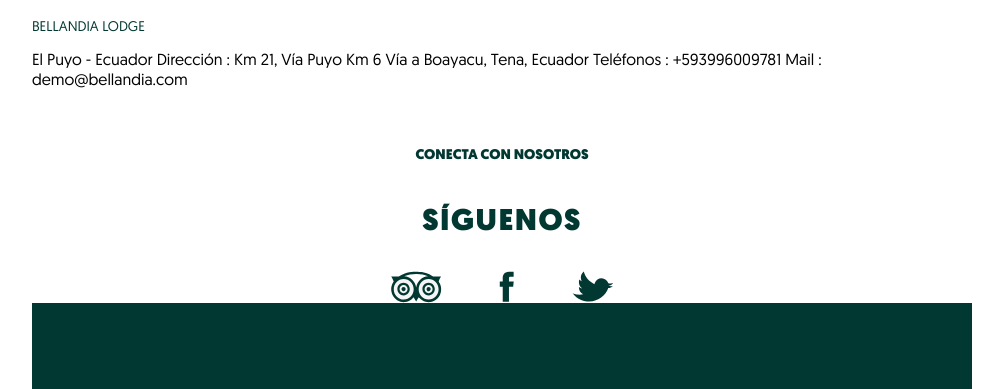
After one commit to IvanJijon/bellandia, a CodeIgniter app: the page made by application/views/coordinates.php in a window 1280 px wide. The commit adds this page. Shown: the part 624-1013 px from the top of the page, without its empty margins (138-1141 px from the left). Run offline with CodeIgniter, Linux system fonts and the light colour scheme.

Commit message:
coordinates

```diff
--- /dev/null
+++ b/application/views/coordinates.php
@@ -0,0 +1,35 @@
+<?php
+include("inc/header.php");
+?>
+
+</head>
+
+<body>
+
+<?php
+include("inc/menu-scroll.php");
+?>
+
+
+<div class="content">
+	<h1 style="margin-bottom: 55px;">
+		CÓMO LLEGAR
+	</h1>
+
+	<iframe id="maps"src="https://www.google.com/maps/embed?pb=!1m18!1m12!1m3!1d3988.6434393766463!2d-77.98323368512438!3d-1.3904925361412062!2m3!1f0!2f0!3f0!3m2!1i1024!2i768!4f13.1!3m3!1m2!1s0x91d3e3b6f537fa95%3A0x742c57ab73fb069e!2sBellandia+Lodge!5e0!3m2!1sfr!2sfr!4v1458068009308" width="600" height="450" frameborder="0" style="border:0" allowfullscreen></iframe>
+
+	<div id="coordinates">
+		<h3>
+			BELLANDIA LODGE
+		</h3>
+		<div> El Puyo - Ecuador
+		Dirección : Km 21, Vía Puyo Km 6 Vía a Boayacu, Tena, Ecuador
+		Teléfonos : +593996009781
+		Mail : demo@bellandia.com
+	</div>
+
+</div>
+
+<?php
+include("inc/home-footer.php");
+?>
--- a/application/views/inc/menu-scroll.php
+++ b/application/views/inc/menu-scroll.php
@@ -5,7 +5,7 @@
 		<a href="/activities">ACTIVIDADES</a>
 		<a href="/gallery">GALERIA</a>
 		<a href="/contact">CONTÁCTENOS</a>
-		<a href="#">COMO LLEGAR</a>
+		<a href="/coordinates">COMO LLEGAR</a>
 		<a href="#" class="button">RESERVAR</a>
 	</div>
 </div>
```
